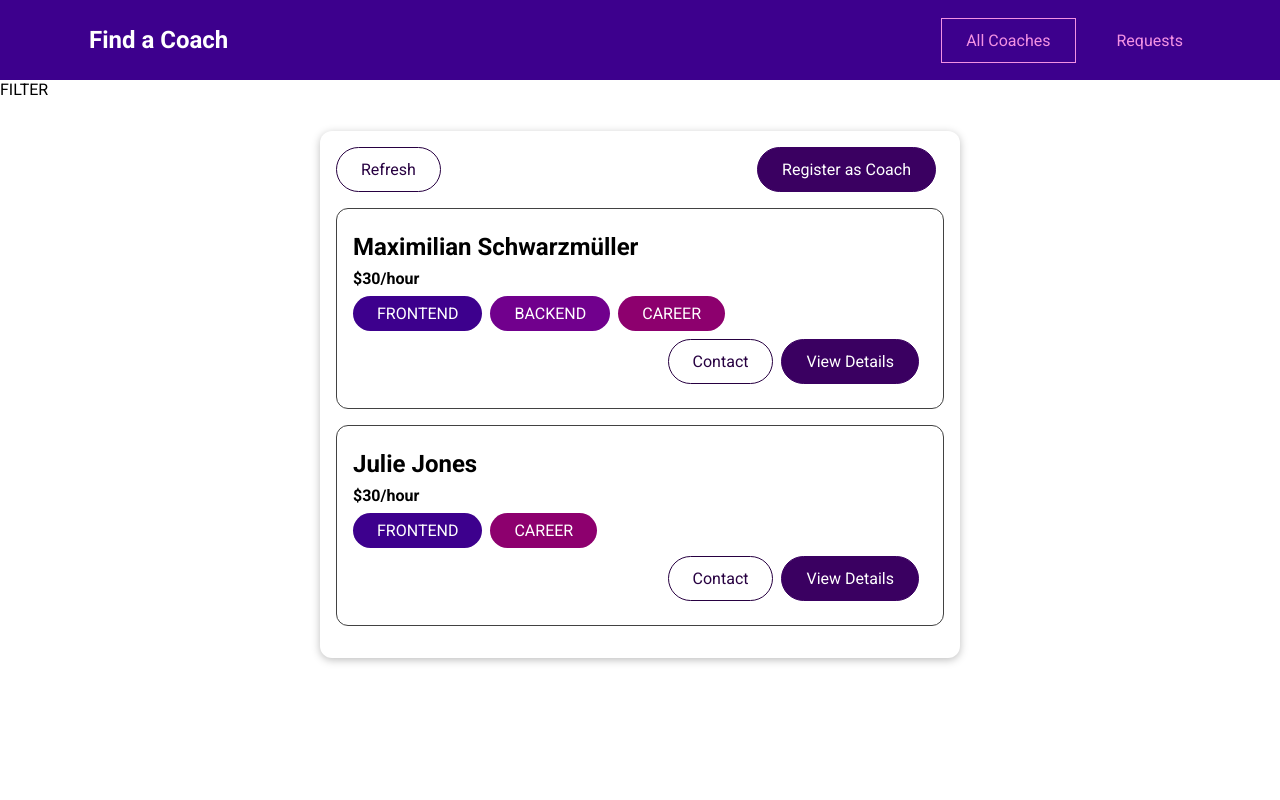
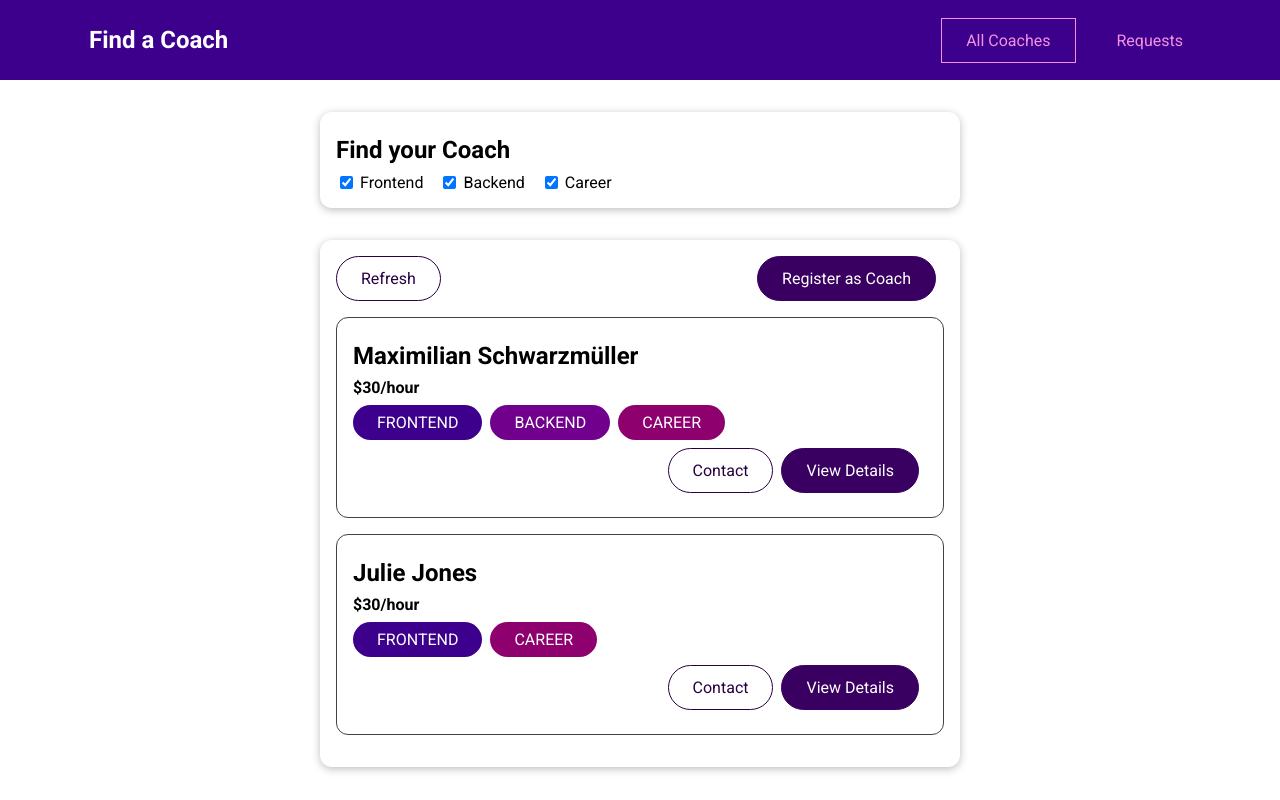
Before and after one commit to PfMartin/Find-a-Coach, a Vue app: page /coaches in a window 1280 px wide. Built offline with nearby package versions, Linux system fonts and the light colour scheme.

Commit message:
Created the filter component with functionality

```diff
--- /dev/null
+++ b/src/components/coaches/CoachFilter.vue
@@ -0,0 +1,67 @@
+<template lang="html">
+  <base-card>
+    <h2>Find your Coach</h2>
+    <span class="filter-option">
+      <input type="checkbox" id="frontend" checked @change="setFilter" />
+      <label for="frontend">Frontend</label>
+    </span>
+    <span class="filter-option">
+      <input type="checkbox" id="backend" checked @change="setFilter" />
+      <label for="backend">Backend</label>
+    </span>
+    <span class="filter-option">
+      <input type="checkbox" id="career" checked @change="setFilter" />
+      <label for="career">Career</label>
+    </span>
+  </base-card>
+</template>
+
+<script>
+export default {
+  emits: ['change-filter'],
+  data() {
+    return {
+      filters: {
+        frontend: true,
+        backend: true,
+        career: true,
+      },
+    };
+  },
+  methods: {
+    setFilter(e) {
+      const inputId = e.target.id;
+      const isActive = e.target.checked;
+      const updatedFilters = {
+        ...this.filters,
+        [inputId]: isActive,
+      };
+      this.filters = updatedFilters;
+      this.$emit('change-filter', updatedFilters);
+    },
+  },
+};
+</script>
+
+<style lang="css" scoped>
+h2 {
+  margin: 0.5rem 0;
+}
+
+.filter-option {
+  margin-right: 1rem;
+}
+
+.filter-option label,
+.filter-option input {
+  vertical-align: middle;
+}
+
+.filter-option label {
+  margin-left: 0.25rem;
+}
+
+.filter-option.active label {
+  font-weight: bold;
+}
+</style>
--- a/src/pages/coaches/CoachesList.vue
+++ b/src/pages/coaches/CoachesList.vue
@@ -1,5 +1,7 @@
 <template lang="html">
-  <section>FILTER</section>
+  <section>
+    <coach-filter @change-filter="setFilters"></coach-filter>
+  </section>
   <section>
     <base-card>
       <div class="controls">
@@ -25,17 +27,45 @@
 
 <script>
 import CoachItem from '../../components/coaches/CoachItem.vue';
+import CoachFilter from '../../components/coaches/CoachFilter.vue';
 
 export default {
   components: {
     CoachItem,
+    CoachFilter,
+  },
+  data() {
+    return {
+      activeFilters: {
+        frontend: true,
+        backend: true,
+        career: true,
+      },
+    };
   },
   computed: {
     filteredCoaches() {
-      return this.$store.getters['coaches/coaches'];
+      const coaches = this.$store.getters['coaches/coaches'];
+      return coaches.filter((coach) => {
+        if (this.activeFilters.frontend && coach.areas.includes('frontend')) {
+          return true;
+        }
+        if (this.activeFilters.backend && coach.areas.includes('backend')) {
+          return true;
+        }
+        if (this.activeFilters.career && coach.areas.includes('career')) {
+          return true;
+        }
+        return false;
+      });
     },
     hasCoaches() {
       return this.$store.getters['coaches/hasCoaches'];
+    },
+  },
+  methods: {
+    setFilters(updatedFilters) {
+      this.activeFilters = updatedFilters;
     },
   },
 };
```
